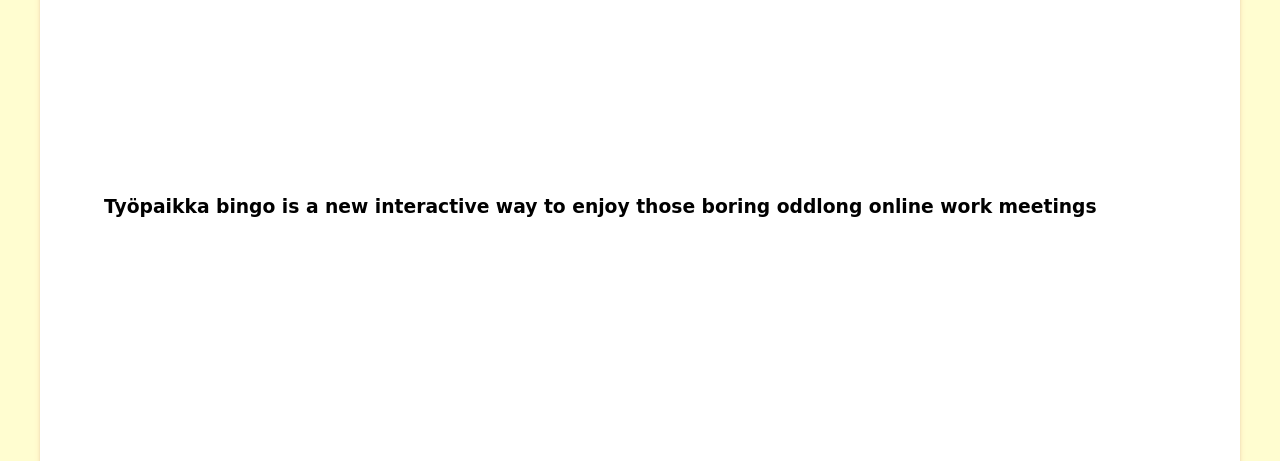
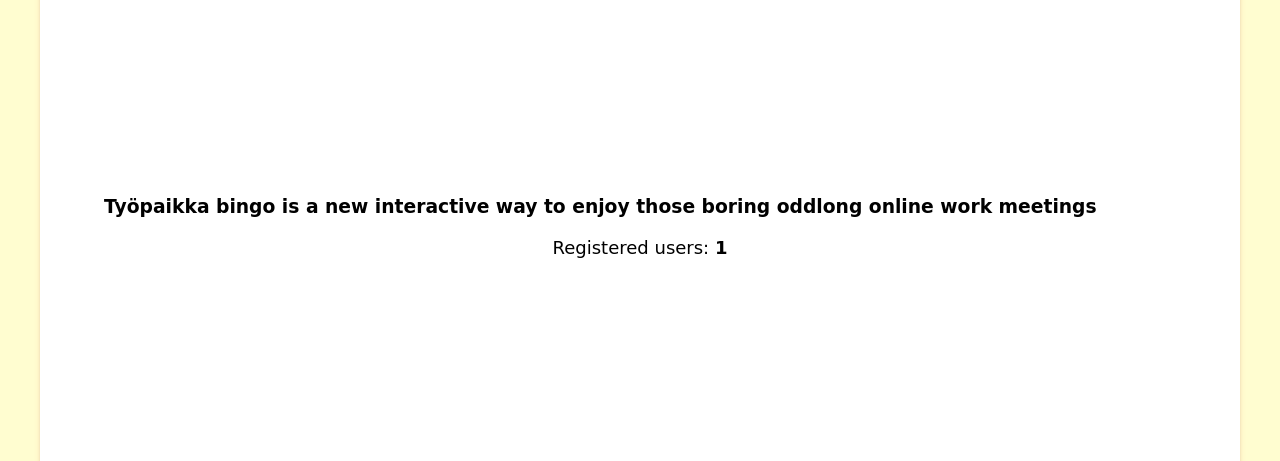
Before and after one commit to Piljoliina/BingoProject, a PHP site: page / in a window 1280 px wide. Shown: the part 328-789 px from the top of the page. Run offline with PHP 8.4, Linux system fonts and the light colour scheme; tables that the repository leaves empty or names only in its code hold one stand-in row (values such as "Sample post").

Commit message:
Current users

```diff
--- a/index.html
+++ b/index.php
@@ -53,7 +53,12 @@
 
         <div class="introduction">
             <h3 class="introduction-text">
-                    Työpaikka bingo is a new interactive way to enjoy those boring oddlong online work meetings</h3>
+                Työpaikka bingo is a new interactive way to enjoy those boring oddlong online work meetings
+            </h3>
+        </div>
+
+        <div class="user-count">
+            <?php include 'users.php'; ?>
         </div>
     </div>
 </div>
--- /dev/null
+++ b/users.php
@@ -0,0 +1,24 @@
+<?php
+$host = "localhost";
+$username = "root";
+$password = "";
+$dbname = "bingo_app";
+
+$conn = new mysqli($host, $username, $password, $dbname);
+
+if ($conn->connect_error) {
+    die("Connection failed: " . $conn->connect_error);
+}
+
+$sql = "SELECT COUNT(id) AS total_users FROM users";
+$result = $conn->query($sql);
+
+if ($result && $row = $result->fetch_assoc()) {
+    $total_users = $row['total_users'];
+    echo "<p style='text-align:center; font-size: 18px; margin-top: 20px;'> Registered users: <strong>$total_users</strong></p>";
+} else {
+    echo "<p>Not working...</p>";
+}
+
+$conn->close();
+?>
```
Lines whose indentation alone changed are shown as unchanged.
